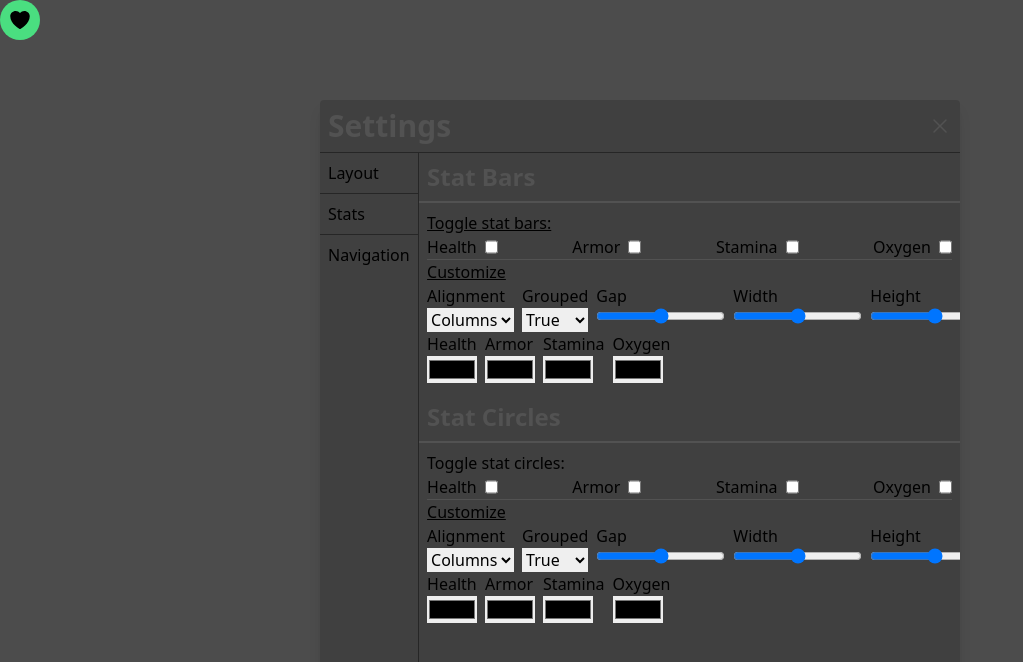
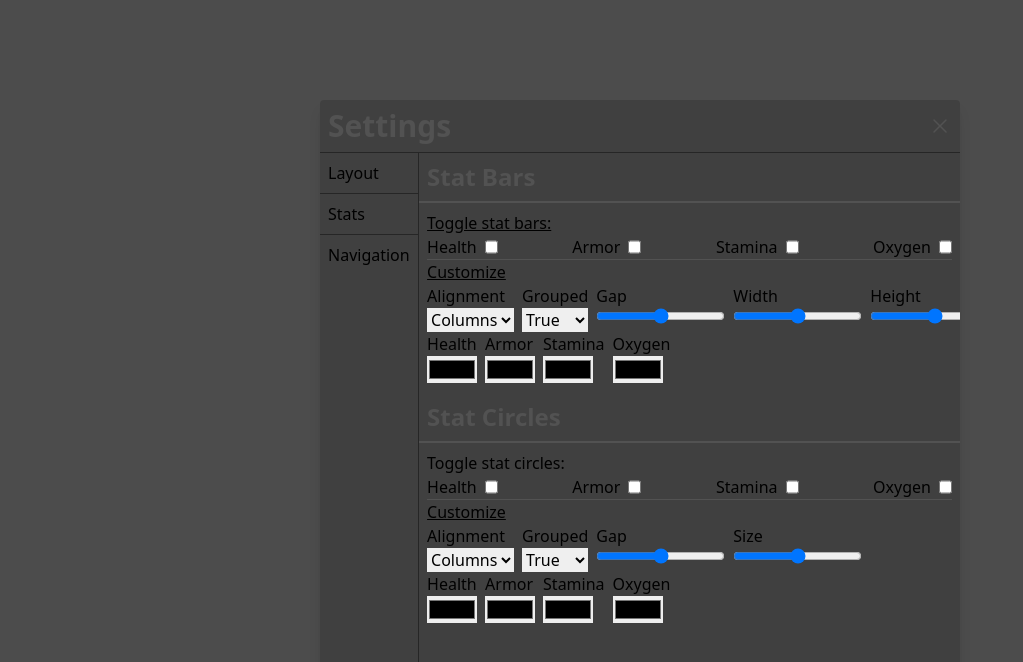
Before and after one commit to Clxssyy/classy-fivem, a React (Vite) app in the folder classy-hud/packages/ui/: page / in a window 1280 px wide. Both pictures are taken after a click on the button "Stats". Shown: the top 662 px of the page, without its empty margins (0-1023 px from the left). Built offline with nearby package versions, Linux system fonts and the light colour scheme.

Commit message:
Update StatCircle settings

```diff
--- a/classy-hud/packages/ui/src/pages/hud/Hud.tsx
+++ b/classy-hud/packages/ui/src/pages/hud/Hud.tsx
@@ -24,6 +24,7 @@ const Hud = () => {
   const [editMode, setEditMode] = useState<boolean>(false)
   const [settings, setSettings] = useState<boolean>(true)
   const [statBars, setStatBars] = useState<string[]>([])
+  const [statCircles, setStatCircles] = useState<string[]>([])
 
   useEffect(() => {
     if (editMode) {
@@ -82,6 +83,8 @@ const Hud = () => {
           exit={exitSettings}
           statBars={statBars}
           setStatBars={setStatBars}
+          statCircles={statCircles}
+          setStatCircles={setStatCircles}
         />
       ) : null}
       {editMode ? (
@@ -90,12 +93,14 @@ const Hud = () => {
         </div>
       ) : null}
       <DragWrapper id='stat-bar-container' editMode={editMode}>
-        {statBars.map((bar, index) => {
-          return <StatBar key={index} statPercent={stats[bar]} id={bar + '-bar'} />
+        {statBars.map((stat, index) => {
+          return <StatBar key={index} statPercent={stats[stat]} id={stat + '-bar'} />
         })}
       </DragWrapper>
-      <DragWrapper id='health-circle' editMode={editMode}>
-        <StatCircle statPercent={stats.health} />
+      <DragWrapper id='stat-circle-container' editMode={editMode}>
+        {statCircles.map((stat, index) => {
+          return <StatCircle key={index} statPercent={stats[stat]} id={stat + '-circle'} />
+        })}
       </DragWrapper>
     </main>
   )
--- a/classy-hud/packages/ui/src/pages/hud/components/HudSettings.tsx
+++ b/classy-hud/packages/ui/src/pages/hud/components/HudSettings.tsx
@@ -8,6 +8,8 @@ interface HudSettingsProps {
   exit: () => Promise<void>
   statBars: string[]
   setStatBars: React.Dispatch<React.SetStateAction<string[]>>
+  statCircles: string[]
+  setStatCircles: React.Dispatch<React.SetStateAction<string[]>>
 }
 
 const LayoutPage = ({
@@ -24,7 +26,15 @@ const LayoutPage = ({
   )
 }
 
-const HudSettings = ({ editMode, setEditMode, exit, statBars, setStatBars }: HudSettingsProps) => {
+const HudSettings = ({
+  editMode,
+  setEditMode,
+  exit,
+  statBars,
+  setStatBars,
+  statCircles,
+  setStatCircles,
+}: HudSettingsProps) => {
   const [activePage, setActivePage] = useState<JSX.Element>(
     <LayoutPage editMode={editMode} setEditMode={setEditMode} />,
   )
@@ -54,7 +64,14 @@ const HudSettings = ({ editMode, setEditMode, exit, statBars, setStatBars }: Hud
               <button
                 className='p-2'
                 onClick={() =>
-                  setActivePage(<StatsPage statBars={statBars} setStatBars={setStatBars} />)
+                  setActivePage(
+                    <StatsPage
+                      statBars={statBars}
+                      setStatBars={setStatBars}
+                      statCircles={statCircles}
+                      setStatCircles={setStatCircles}
+                    />,
+                  )
                 }
               >
                 Stats
--- a/classy-hud/packages/ui/src/pages/hud/components/StatCircle.tsx
+++ b/classy-hud/packages/ui/src/pages/hud/components/StatCircle.tsx
@@ -3,13 +3,18 @@ import { HeartIcon } from '@heroicons/react/24/solid'
 interface StatCircleProps {
   text?: string
   statPercent: number
+  id: string
 }
 
-const StatCircle = ({ statPercent }: StatCircleProps) => {
+const StatCircle = ({ statPercent, id }: StatCircleProps) => {
   return (
-    <div className='w-10 h-10 rounded-full overflow-hidden bg-green-400/50 flex place-items-center justify-center'>
+    <div
+      id={id + '-backdrop'}
+      className='w-10 h-10 rounded-full overflow-hidden bg-green-400/50 flex place-items-center justify-center'
+    >
       <HeartIcon className='w-6 h-6 absolute' />
       <div
+        id={id}
         style={{ height: `${statPercent}%` }}
         className='bg-green-400 w-full place-self-end'
       ></div>
--- a/classy-hud/packages/ui/src/pages/hud/components/StatsPage.tsx
+++ b/classy-hud/packages/ui/src/pages/hud/components/StatsPage.tsx
@@ -3,12 +3,20 @@ import { useEffect } from 'react'
 interface StatsPageProps {
   statBars: string[]
   setStatBars: React.Dispatch<React.SetStateAction<string[]>>
+  statCircles: string[]
+  setStatCircles: React.Dispatch<React.SetStateAction<string[]>>
 }
 
-const StatsPage = ({ statBars, setStatBars }: StatsPageProps) => {
+const StatsPage = ({ statBars, setStatBars, statCircles, setStatCircles }: StatsPageProps) => {
   useEffect(() => {
     statBars.map((bar) => {
       const id = document.getElementById(bar + '-bar-toggle') as HTMLInputElement
+
+      if (id) id.checked = true
+    })
+
+    statCircles.map((circle) => {
+      const id = document.getElementById(circle + '-circle-toggle') as HTMLInputElement
 
       if (id) id.checked = true
     })
@@ -42,6 +50,30 @@ const StatsPage = ({ statBars, setStatBars }: StatsPageProps) => {
     } else {
       setStatBars((prevStatBars) => prevStatBars.filter((bar) => bar !== id))
     }
+  }
+
+  const handleCircleToggle: React.ChangeEventHandler<HTMLInputElement> = (e) => {
+    const id = e.target.id.replace('-circle-toggle', '')
+
+    if (e.target.checked) {
+      if (!statCircles.includes(id)) {
+        setStatCircles((prevStatCircles) => [...prevStatCircles, id])
+      }
+    } else {
+      setStatCircles((prevStatCircles) => prevStatCircles.filter((circle) => circle !== id))
+    }
+  }
+
+  const handleCircleSize: React.ChangeEventHandler<HTMLInputElement> = (e) => {
+    const value = e.target.value
+
+    statCircles.map((circle) => {
+      const id = document.getElementById(circle + '-' + e.target.id.replace('size', 'backdrop'))
+      if (id) {
+        id.style.width = value + 'px'
+        id.style.height = value + 'px'
+      }
+    })
   }
 
   return (
@@ -157,19 +189,39 @@ const StatsPage = ({ statBars, setStatBars }: StatsPageProps) => {
             <div className='flex gap-2 justify-between'>
               <div className='gap-2 flex'>
                 <label htmlFor=''>Health</label>
-                <input type='checkbox' name='' id='' />
+                <input
+                  type='checkbox'
+                  name=''
+                  id='health-circle-toggle'
+                  onChange={handleCircleToggle}
+                />
               </div>
               <div className='gap-2 flex'>
                 <label htmlFor=''>Armor</label>
-                <input type='checkbox' name='' id='' />
+                <input
+                  type='checkbox'
+                  name=''
+                  id='armor-circle-toggle'
+                  onChange={handleCircleToggle}
+                />
               </div>
               <div className='gap-2 flex'>
                 <label htmlFor=''>Stamina</label>
-                <input type='checkbox' name='' id='' />
+                <input
+                  type='checkbox'
+                  name=''
+                  id='stamina-circle-toggle'
+                  onChange={handleCircleToggle}
+                />
               </div>
               <div className='gap-2 flex'>
                 <label htmlFor=''>Oxygen</label>
-                <input type='checkbox' name='' id='' />
+                <input
+                  type='checkbox'
+                  name=''
+                  id='oxygen-circle-toggle'
+                  onChange={handleCircleToggle}
+                />
               </div>
             </div>
           </div>
@@ -195,12 +247,8 @@ const StatsPage = ({ statBars, setStatBars }: StatsPageProps) => {
                 <input type='range' name='' id='' />
               </div>
               <div className='flex flex-col'>
-                <label htmlFor=''>Width</label>
-                <input type='range' name='' id='' />
-              </div>
-              <div className='flex flex-col'>
-                <label htmlFor=''>Height</label>
-                <input type='range' name='' id='' />
+                <label htmlFor=''>Size</label>
+                <input type='range' name='' id='circle-size' onChange={handleCircleSize} />
               </div>
             </div>
             <div className='flex gap-2'>
```
